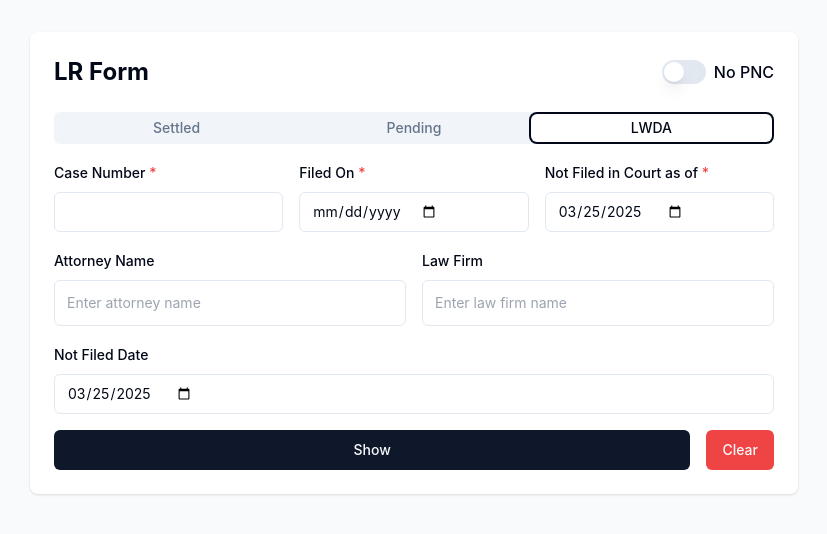
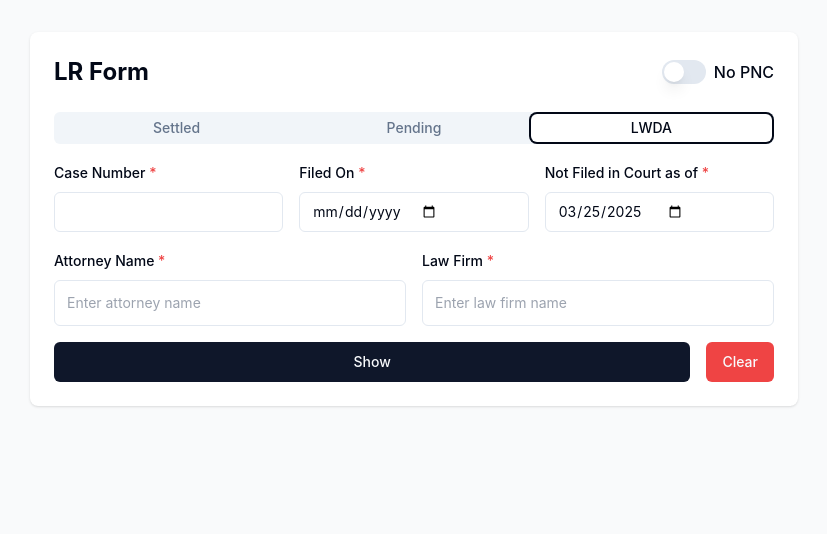
Before and after one commit to Gevork-Manukyan/LR-Form, a React (Vite) app: page / in a window 1280 px wide. Both pictures are taken after a click on the tab "LWDA". Shown: the top 534 px of the page, without its empty margins (226-1053 px from the left). Built offline with nearby package versions, Linux system fonts and the light colour scheme; the HTML template or start-up script is replaced by a standard one.

Commit message:
adds conditional asterisk for required fields in LWDAFields component and removes unused Not Filed Date input

```diff
--- a/src/components/form/fields/LWDAFields.tsx
+++ b/src/components/form/fields/LWDAFields.tsx
@@ -9,13 +9,13 @@ interface LWDAFieldsProps {
   getLabelClassName: (field: keyof FormData) => string
 }
 
-export function LWDAFields({ formData, setFormData, getInputClassName, getLabelClassName }: LWDAFieldsProps) {
+export function LWDAFields({ formData, setFormData, getInputClassName, getLabelClassName, isFieldRequired }: LWDAFieldsProps) {
   return (
     <div className="space-y-4">
       <div className="grid grid-cols-2 gap-4">
         <div className="space-y-2">
           <label className={getLabelClassName('attorney')}>
-            Attorney Name
+            Attorney Name {isFieldRequired('attorney') && <span className="text-red-500">*</span>}
           </label>
           <TagInput
             tags={formData.attorney}
@@ -26,7 +26,7 @@ export function LWDAFields({ formData, setFormData, getInputClassName, getLabelC
         </div>
         <div className="space-y-2">
           <label className={getLabelClassName('lawFirm')}>
-            Law Firm
+            Law Firm {isFieldRequired('lawFirm') && <span className="text-red-500">*</span>}
           </label>
           <TagInput
             tags={formData.lawFirm}
@@ -36,17 +36,6 @@ export function LWDAFields({ formData, setFormData, getInputClassName, getLabelC
           />
         </div>
       </div>
-      <div className="space-y-2">
-        <label className={getLabelClassName('notFiledDate')}>
-          Not Filed Date
-        </label>
-        <input
-          type="date"
-          value={formData.notFiledDate}
-          onChange={(e) => setFormData({ ...formData, notFiledDate: e.target.value })}
-          className={getInputClassName('notFiledDate')}
-        />
-      </div>
     </div>
   )
 }
```
